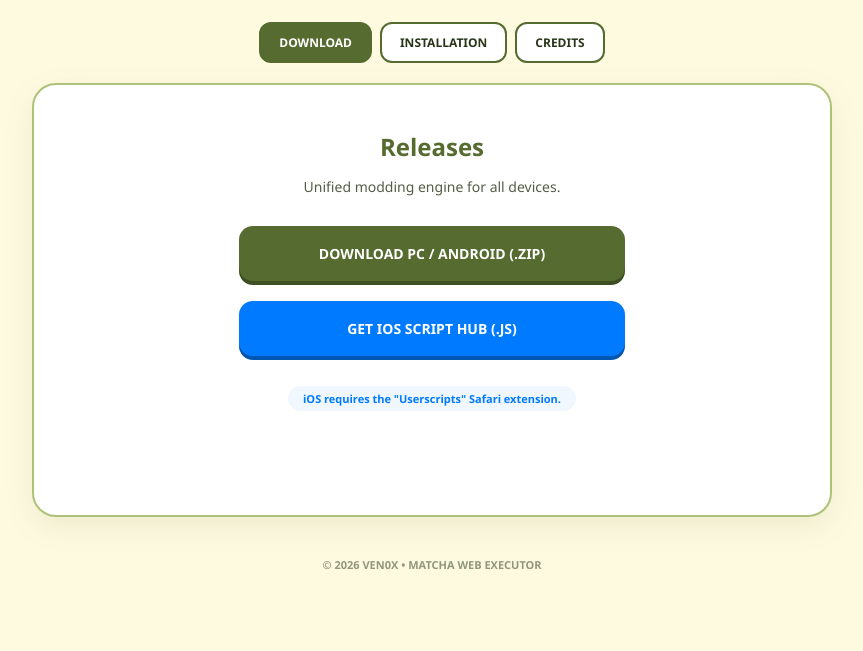
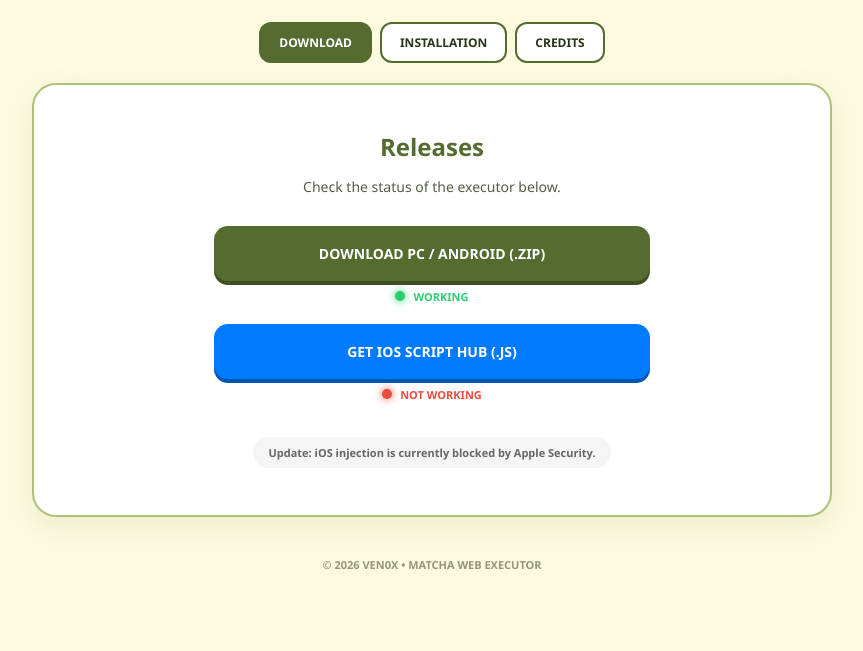
Before and after one commit to NotVen0x/MatchaWebExecutor, a plain HTML site: page index.html in a window 1280 px wide. Shown: the part 149-800 px from the top of the page, without its empty margins (208-1071 px from the left). Drawn offline with Linux system fonts and the light colour scheme.

Commit message:
Add status indicators and update version in index.html

```diff
--- a/index.html
+++ b/index.html
@@ -10,6 +10,8 @@
             --matcha-accent: #adc178;
             --matcha-cream: #fefae0;
             --ios-blue: #007aff;
+            --status-green: #2ecc71;
+            --status-red: #e74c3c;
         }
         body {
             background: var(--matcha-cream);
@@ -39,7 +41,6 @@
         .content-section { display: none; animation: fadeIn 0.3s ease-in-out; }
         .content-section.active { display: block; }
 
-        /* THE FIX: Flex centering for the download buttons */
         .dl-area {
             display: flex;
             flex-direction: column;
@@ -50,9 +51,14 @@
 
         @keyframes fadeIn { from { opacity: 0; transform: translateY(5px); } to { opacity: 1; transform: translateY(0); } }
 
-        /* Buttons */
+        /* Buttons & Status Indicators */
+        .dl-row {
+            width: 100%; max-width: 400px; margin: 10px 0;
+            display: flex; flex-direction: column; align-items: center;
+        }
+
         .dl-btn {
-            display: block; width: 90%; max-width: 350px; margin: 10px 0;
+            display: block; width: 100%;
             background: var(--matcha-dark); color: white; padding: 18px;
             text-decoration: none; border-radius: 14px; font-weight: 900; font-size: 14px;
             box-shadow: 0 4px 0 #3e4f22; transition: all 0.1s;
@@ -60,6 +66,14 @@
         .dl-btn:active { transform: translateY(3px); box-shadow: 0 1px 0 #3e4f22; }
         .dl-ios { background: var(--ios-blue); box-shadow: 0 4px 0 #0056b3; }
         .dl-ios:active { box-shadow: 0 1px 0 #0056b3; }
+
+        .status-container {
+            display: flex; align-items: center; gap: 8px; margin-top: 8px;
+            font-size: 11px; font-weight: 800; text-transform: uppercase;
+        }
+        .dot { width: 10px; height: 10px; border-radius: 50%; }
+        .dot.green { background: var(--status-green); box-shadow: 0 0 8px var(--status-green); }
+        .dot.red { background: var(--status-red); box-shadow: 0 0 8px var(--status-red); }
 
         /* Guide Boxes */
         .guide-box {
@@ -75,7 +89,7 @@
 
 <div class="hub-container">
     <header>
-        <span class="version-tag">STABLE BUILD 3.6</span>
+        <span class="version-tag">STABLE BUILD 3.8</span>
         <h1>MATCHA HUB</h1>
         <p>Lead Architect: <b>Ven0x</b></p>
     </header>
@@ -89,37 +103,46 @@
     <div class="card">
         <div id="home" class="content-section active">
             <h2 style="color:var(--matcha-dark); margin-bottom: 5px;">Releases</h2>
-            <p style="font-size: 14px; opacity: 0.8; margin-bottom: 20px;">Unified modding engine for all devices.</p>
+            <p style="font-size: 14px; opacity: 0.8; margin-bottom: 20px;">Check the status of the executor below.</p>
 
             <div class="dl-area">
-                <a href="https://github.com/NotVen0x/MatchaWebExecutor/releases/download/Matcha/MatchaWeb-V3.zip" class="dl-btn">DOWNLOAD PC / ANDROID (.ZIP)</a>
+                <div class="dl-row">
+                    <a href="https://github.com/NotVen0x/MatchaWebExecutor/releases/download/Matcha/MatchaWeb-V3.zip" class="dl-btn">DOWNLOAD PC / ANDROID (.ZIP)</a>
+                    <div class="status-container" style="color: var(--status-green);">
+                        <div class="dot green"></div> Working
+                    </div>
+                </div>
 
-                <a href="https://github.com/NotVen0x/MatchaWebExecutor/releases/download/Matcha/Matcha.user.js" class="dl-btn dl-ios">GET IOS SCRIPT HUB (.JS)</a>
+                <div class="dl-row">
+                    <a href="https://github.com/NotVen0x/MatchaWebExecutor/releases/download/Matcha/Matcha.user.js" class="dl-btn dl-ios">GET IOS SCRIPT HUB (.JS)</a>
+                    <div class="status-container" style="color: var(--status-red);">
+                        <div class="dot red"></div> Not Working
+                    </div>
+                </div>
             </div>
 
-            <p style="font-size: 11px; color: var(--ios-blue); font-weight: bold; background: #f0f7ff; display: inline-block; padding: 5px 15px; border-radius: 50px; margin-top: 20px;">
-                iOS requires the "Userscripts" Safari extension.
+            <p style="font-size: 11px; color: #666; font-weight: bold; background: #f5f5f5; display: inline-block; padding: 8px 15px; border-radius: 50px; margin-top: 25px;">
+                Update: iOS injection is currently blocked by Apple Security.
             </p>
         </div>
 
         <div id="guide" class="content-section">
             <div class="guide-box">
-                <h3 style="margin-top:0">💻 Windows / Mac</h3>
-                <p style="font-size: 14px; line-height: 1.6;">1. Download & Extract .zip<br>2. Visit <code>chrome://extensions</code><br>3. Toggle <b>Developer Mode</b> (On)<br>4. Click "Load Unpacked" & select folder.</p>
+                <h3 style="margin-top:0">💻 Windows / Mac / Android</h3>
+                <p style="font-size: 14px; line-height: 1.6;">Use the .zip version for the full experience. PC and Kiwi Browser (Android) are fully supported.</p>
             </div>
             <div class="guide-box ios-box">
-                <h3 style="margin-top:0; color:var(--ios-blue);">🍎 iOS (Safari)</h3>
-                <p style="font-size: 14px; line-height: 1.6;">1. Download <b>Userscripts</b> from App Store<br>2. Enable in Safari Settings<br>3. Click the blue button on this site to install <code>Matcha.user.js</code>.</p>
+                <h3 style="margin-top:0; color:var(--ios-blue);">🍎 iOS Status</h3>
+                <p style="font-size: 14px; line-height: 1.6; color: #555;">Due to Safari sandbox updates, scripts are not executing on iOS at this time. Use PC for best results.</p>
             </div>
         </div>
 
-        <div id="credits" class="content-section" style="text-align: center;">
+        <div id="credits" class="content-section">
             <h2 style="color:var(--matcha-dark)">Project Intelligence</h2>
             <p style="margin-bottom: 25px;">Developed by Ven0x.</p>
             <div style="border-top: 1px solid #eee; padding-top: 15px; text-align: left; display: inline-block;">
                 <p><b>Lead Developer:</b> Ven0x</p>
-                <p><b>GitHub:</b> NotVen0x</p>
-                <p><b>Revision:</b> 2026</p>
+                <p><b>Status:</b> Maintenance Mode (iOS)</p>
             </div>
         </div>
     </div>
```
